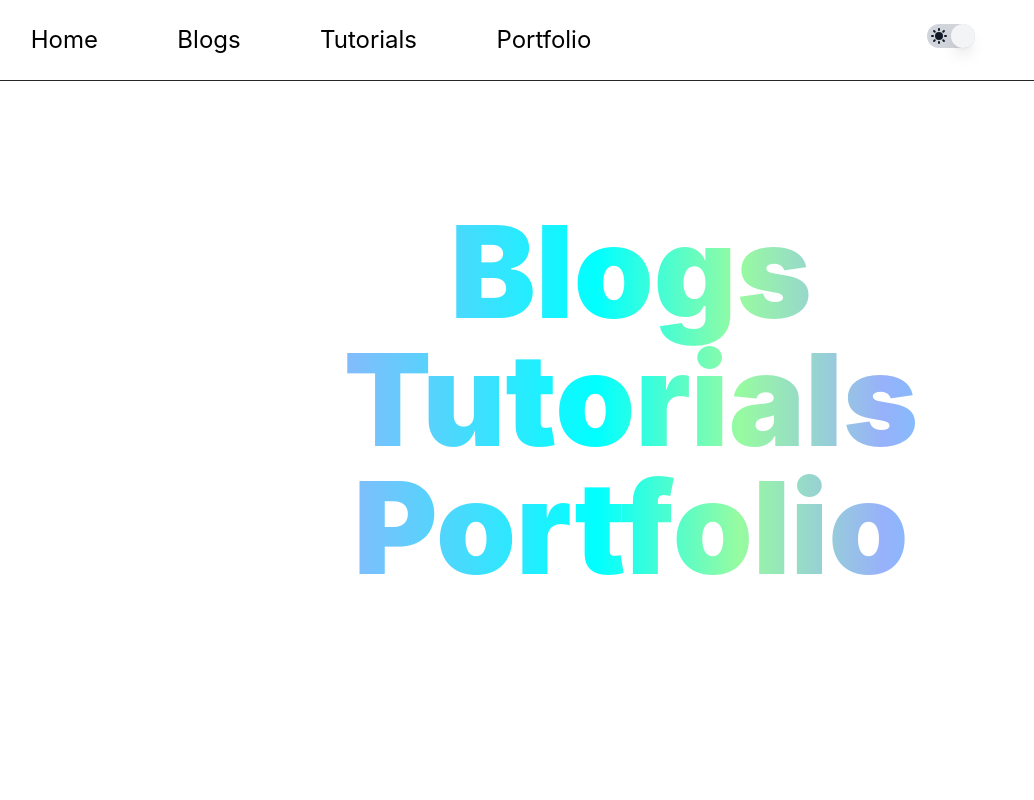
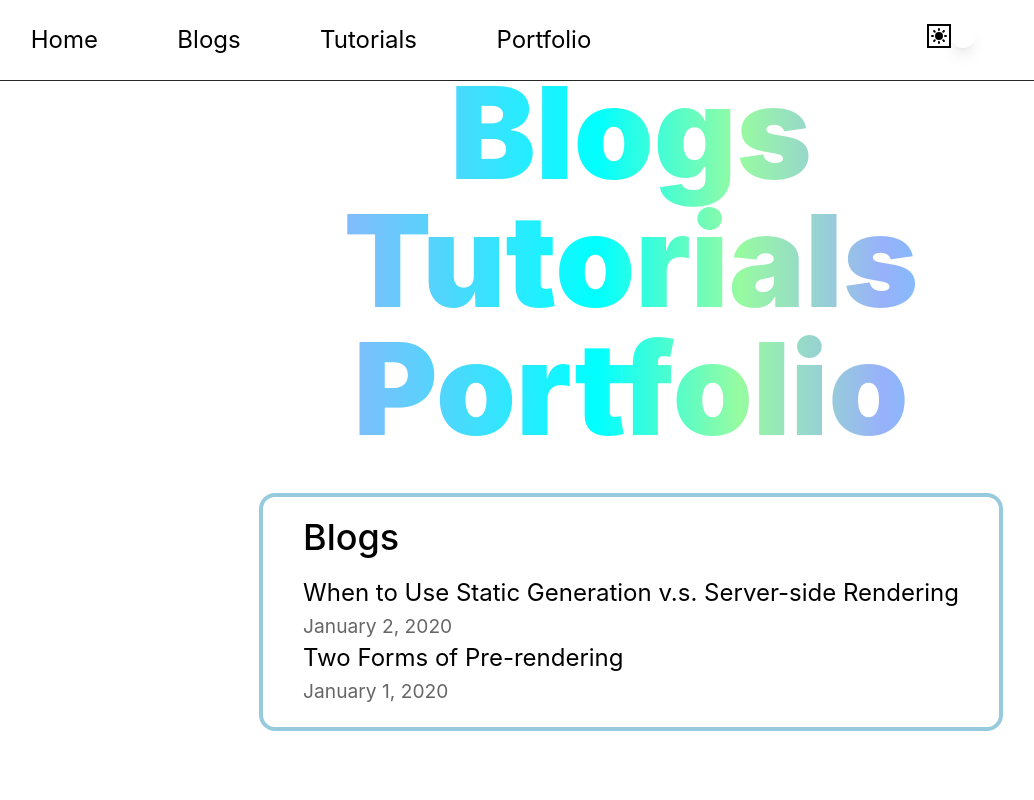
Before and after one commit to somnathPrasad/csexperience, a Next.js app: page / in a window 1280 px wide. Shown: the top 800 px of the page, without its empty margins (9-1043 px from the left). Built offline with nearby package versions, Linux system fonts and the light colour scheme.

Commit message:
blogs screen

```diff
--- /dev/null
+++ b/components/date.tsx
@@ -0,0 +1,6 @@
+import { parseISO, format } from "date-fns";
+
+export default function Date({dateString}: {dateString: string}) {
+    const date = parseISO(dateString)
+    return <time dateTime={dateString}>{format(date, 'LLLL d, yyyy')}</time>
+}
--- /dev/null
+++ b/lib/posts/posts.ts
@@ -0,0 +1,57 @@
+import fs from "fs";
+import path from "path";
+import matter from "gray-matter";
+
+const postsDirectory = path.join(process.cwd(), "posts");
+
+export const getSortedPostsData = () => {
+  //get file names under /posts
+  const fileNames = fs.readdirSync(postsDirectory);
+  const allPostsData = fileNames.map((fileName) => {
+    //remove .md from filename to get id
+    const id = fileName.replace(/\.md$/, "");
+
+    //read markdown file as string
+    const fullPath = path.join(postsDirectory, fileName);
+    const fileContents = fs.readFileSync(fullPath, "utf-8");
+
+    // Use gray-matter to parse the post metadata section
+    const matterResult = matter(fileContents);
+
+    //combine the data with the id
+    return {
+      id,
+      ...(matterResult.data as { date: string; title: string }),
+    };
+  });
+
+  return allPostsData.sort((a, b) => {
+    if (a.date < b.date) {
+      return 1;
+    } else {
+      return -1;
+    }
+  });
+};
+
+export function getAllPostIds() {
+  const fileNames = fs.readdirSync(postsDirectory);
+  return fileNames.map((fileName) => {
+    return {
+      params: {
+        id: fileName.replace(/\.md$/, ""),
+      },
+    };
+  });
+}
+
+export function getPostData(id: string) {
+  const fullPath = path.join(postsDirectory, `${id}.md`);
+  const fileContents = fs.readFileSync(fullPath, "utf8");
+
+  const matterResult = matter(fileContents)
+  return{
+      id,
+      ...(matterResult.data as {date: string; title: string})
+  }
+}
--- a/package.json
+++ b/package.json
@@ -10,6 +10,8 @@
   },
   "dependencies": {
     "@headlessui/react": "^1.5.0",
+    "date-fns": "^2.28.0",
+    "gray-matter": "^4.0.3",
     "next": "12.1.0",
     "next-themes": "0.0.15",
     "react": "17.0.2",
--- a/pages/index.tsx
+++ b/pages/index.tsx
@@ -2,9 +2,19 @@ import type { NextPage } from "next";
 import Head from "next/head";
 import styles from "../styles/Home.module.css";
 import Layout from "../components/layout";
+import { getSortedPostsData } from "../lib/posts/posts";
+import Link from "next/link";
+import Date from "../components/date";
 
-
-const Home: NextPage = () => {
+export default function Home({
+  allPostsData,
+}: {
+  allPostsData: {
+    date: string;
+    title: string;
+    id: string;
+  }[];
+}) {
   return (
     <Layout>
       <Head>
@@ -14,6 +24,7 @@ const Home: NextPage = () => {
       </Head>
 
       <main className={styles.main}>
+        <section>
           <div
             className={`sm:text-9xl text-7xl font-black text-center mainTextAnimation`}
           >
@@ -21,9 +32,37 @@ const Home: NextPage = () => {
             <p>Tutorials</p>
             <p>Portfolio</p>
           </div>
+        </section>
+        <section className={`mt-10 sm:mx-0 mx-5`}>
+          <div className={`border-4 rounded-2xl px-10 animationPulseColor_border py-5`}>
+            <Link href="/blog">
+              <a className={`text-4xl font-medium`}>Blogs</a>
+            </Link>
+            <ul className={`mt-5`}>
+              {allPostsData.map(({ id, date, title }) => (
+                <li className={`text-2xl`} key={id}>
+                  <Link href={`/posts/${id}`}>
+                    <a>{title}</a>
+                  </Link>
+                  <br />
+                  <small className={`text-light-text`}>
+                    <Date dateString={date} />
+                  </small>
+                </li>
+              ))}
+            </ul>
+          </div>
+        </section>
       </main>
     </Layout>
   );
+}
+
+export async function getStaticProps() {
+  const allPostsData = getSortedPostsData();
+  return {
+    props: {
+      allPostsData,
+    },
   };
-
-export default Home;
+}
--- /dev/null
+++ b/pages/posts/[id].tsx
@@ -0,0 +1,44 @@
+import Layout from "../../components/layout";
+import React from "react";
+import { getAllPostIds, getPostData } from "../../lib/posts/posts";
+import { GetStaticPaths, GetStaticProps } from "next";
+
+export default function Post({
+  postData,
+}: {
+  postData: {
+    title: string;
+    date: string;
+    id: string;
+    // contentHtml: string;
+  };
+}) {
+  return (
+    <Layout>
+      <main className="flex justify-center items-center h-screen">
+        {postData.title}
+        <br />
+        {postData.id}
+        <br />
+        {postData.date}
+      </main>
+    </Layout>
+  );
+}
+
+export const getStaticPaths: GetStaticPaths = async () => {
+  const paths = getAllPostIds();
+  return {
+    paths,
+    fallback: false,
+  };
+};
+
+export const getStaticProps: GetStaticProps = async ({ params }) => {
+  const postData = params !== undefined && getPostData(params.id as string);
+  return {
+    props: {
+      postData,
+    },
+  };
+};
--- a/pages/posts/first-post.js
+++ /dev/null
@@ -1,19 +0,0 @@
-import Link from 'next/link'
-import Head from 'next/head'
-import Layout from "../../components/layout"
-
-export default function FirstPost() {
-  return (
-    <Layout>
-    <Head>
-        <title>First Post</title>
-      </Head>
-      <h1>First Post</h1>
-      <h2>
-        <Link href="/">
-          <a>Back to home</a>
-        </Link>
-      </h2>
-    </Layout>
-  )
-}
--- /dev/null
+++ b/posts/pre-rendering.md
@@ -0,0 +1,11 @@
+---
+title: 'Two Forms of Pre-rendering'
+date: '2020-01-01'
+---
+
+Next.js has two forms of pre-rendering: **Static Generation** and **Server-side Rendering**. The difference is in **when** it generates the HTML for a page.
+
+- **Static Generation** is the pre-rendering method that generates the HTML at **build time**. The pre-rendered HTML is then _reused_ on each request.
+- **Server-side Rendering** is the pre-rendering method that generates the HTML on **each request**.
+
+Importantly, Next.js lets you **choose** which pre-rendering form to use for each page. You can create a "hybrid" Next.js app by using Static Generation for most pages and using Server-side Rendering for others.
--- /dev/null
+++ b/posts/ssg-ssr.md
@@ -0,0 +1,19 @@
+---
+title: 'When to Use Static Generation v.s. Server-side Rendering'
+date: '2020-01-02'
+---
+
+We recommend using **Static Generation** (with and without data) whenever possible because your page can be built once and served by CDN, which makes it much faster than having a server render the page on every request.
+
+You can use Static Generation for many types of pages, including:
+
+- Marketing pages
+- Blog posts
+- E-commerce product listings
+- Help and documentation
+
+You should ask yourself: "Can I pre-render this page **ahead** of a user's request?" If the answer is yes, then you should choose Static Generation.
+
+On the other hand, Static Generation is **not** a good idea if you cannot pre-render a page ahead of a user's request. Maybe your page shows frequently updated data, and the page content changes on every request.
+
+In that case, you can use **Server-Side Rendering**. It will be slower, but the pre-rendered page will always be up-to-date. Or you can skip pre-rendering and use client-side JavaScript to populate data.
--- a/styles/globals.css
+++ b/styles/globals.css
@@ -2,32 +2,39 @@
 @tailwind components;
 @tailwind utilities;
 
-.animationPulseColor{
+.animationPulseColor_border {
   animation: pulse-color 4s cubic-bezier(0.4, 0, 0.6, 1) infinite;
 }
 
 @keyframes pulse-color {
-  0%{
-    color:blueviolet;
+  0% {
+    border-color: #00ffff;
   }
+  25% {
+    border-color: #97fba0;
+  }
+  50% {
+    border-color: #97b1fb;
+  }
+  /* 75% {
+    border-color: #344cb7;
+  } */
   100% {
-    color: aqua;
+    border-color: #00ffff;
   }
-  /* 50%{
-    color: #577BC1;
-  } */
-  /* 75%{
-      color: #344CB7;
-  } */
-  /* 100%{
-      color: #000957;
-  } */
 }
 
 .mainTextAnimation {
   color: #000;
   background: rgba(255, 253, 160, 1);
-  background: -webkit-linear-gradient( left, #00ffff 0%, #97fba0 25%, #97b1fb 50%, #00ffff 100%) repeat;
+  background: -webkit-linear-gradient(
+      left,
+      #00ffff 0%,
+      #97fba0 25%,
+      #97b1fb 50%,
+      #00ffff 100%
+    )
+    repeat;
   -webkit-background-clip: text;
   -ms-background-clip: text;
   -moz-background-clip: text;
--- a/tailwind.config.js
+++ b/tailwind.config.js
@@ -7,6 +7,9 @@ module.exports = {
   theme: {
     typography: (theme) => ({}),
     extend: {},
+    colors: {
+      "light-text": "#666",
+    }
   },
   plugins: [require('@tailwindcss/typography')],
 }
```
Also changed, not shown: 1 other file (tests, documents, lock files or other folders). Lines whose indentation alone changed are shown as unchanged.
